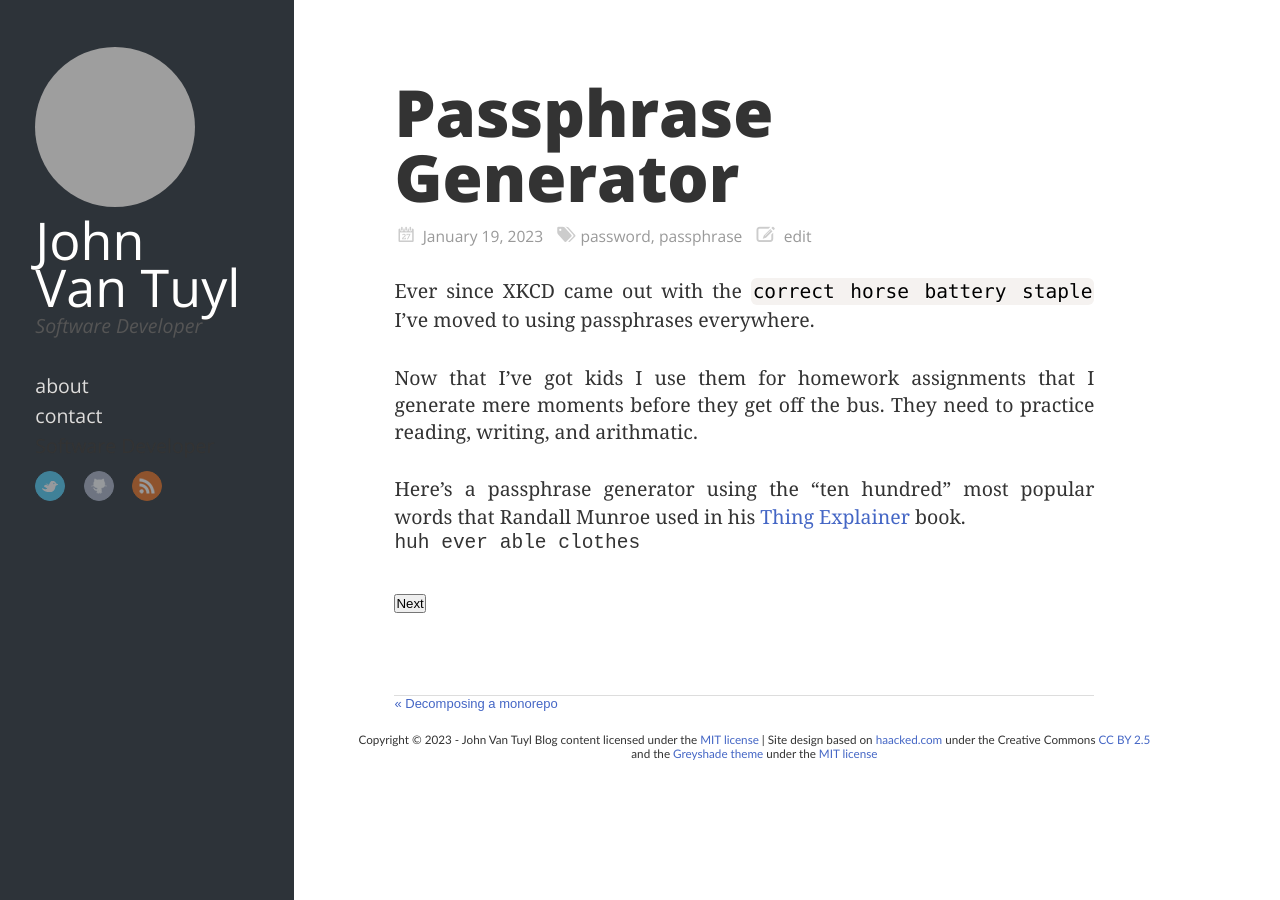
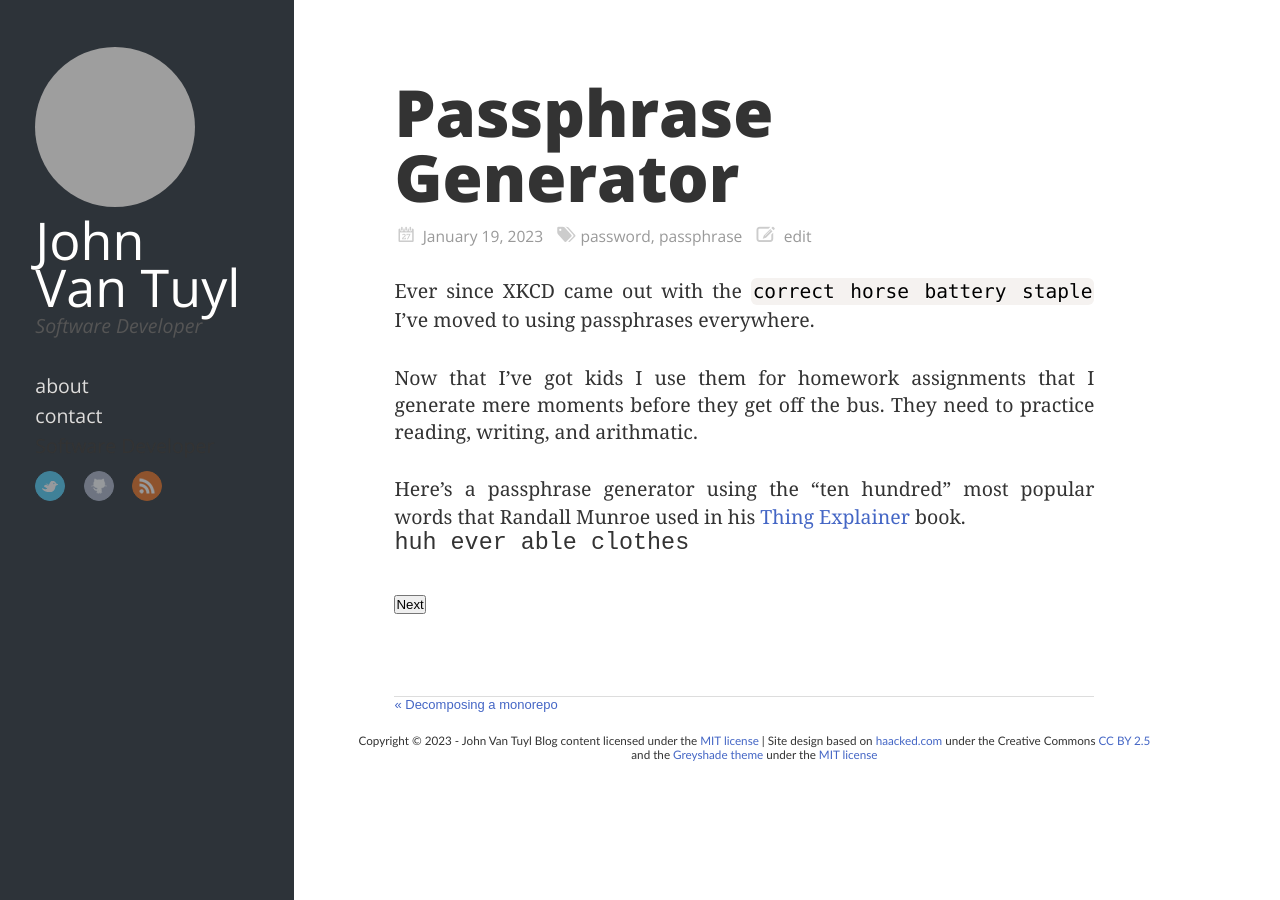
Before and after one commit to jpvantuyl/jpvantuyl.github.io, a Jekyll site: the page built from _posts/2023/2023-01-19-Passphrase.md, in a window 1280 px wide. Built offline with Jekyll 4.4.1, drawn with Linux system fonts in a browser that asks for light colours; nearby versions of some CDN libraries; grey boxes are pictures that could not be loaded.

Commit message:
I give up maybe we're including this JS on each page

```diff
--- a/_includes/foot.html
+++ b/_includes/foot.html
@@ -1,3 +1,4 @@
 <script src="//ajax.googleapis.com/ajax/libs/jquery/1.7.2/jquery.min.js"></script>
 <script src="/js/slash.js" async></script>
+<script src="/js/passphrase.js" async></script>
 <script src="//cdnjs.cloudflare.com/ajax/libs/prism/0.0.1/prism.min.js"></script>
--- a/_posts/2023/2023-01-19-Passphrase.md
+++ b/_posts/2023/2023-01-19-Passphrase.md
@@ -12,7 +12,5 @@
 
 Here's a passphrase generator using the "ten hundred" most popular words that Randall Munroe used in his [Thing Explainer](https://xkcd.com/thing-explainer/) book.
 
-<script src="{{ base.url | prepend: site.url }}/js/passphrase.js">
-</script>
-<pre><code>huh ever able clothes</code></pre>
+<pre><code style="font-size:larger;">huh ever able clothes</code></pre>
 <input type="button" onload="nextPassphrase()" onclick="nextPassphrase()" value="Next">
```
